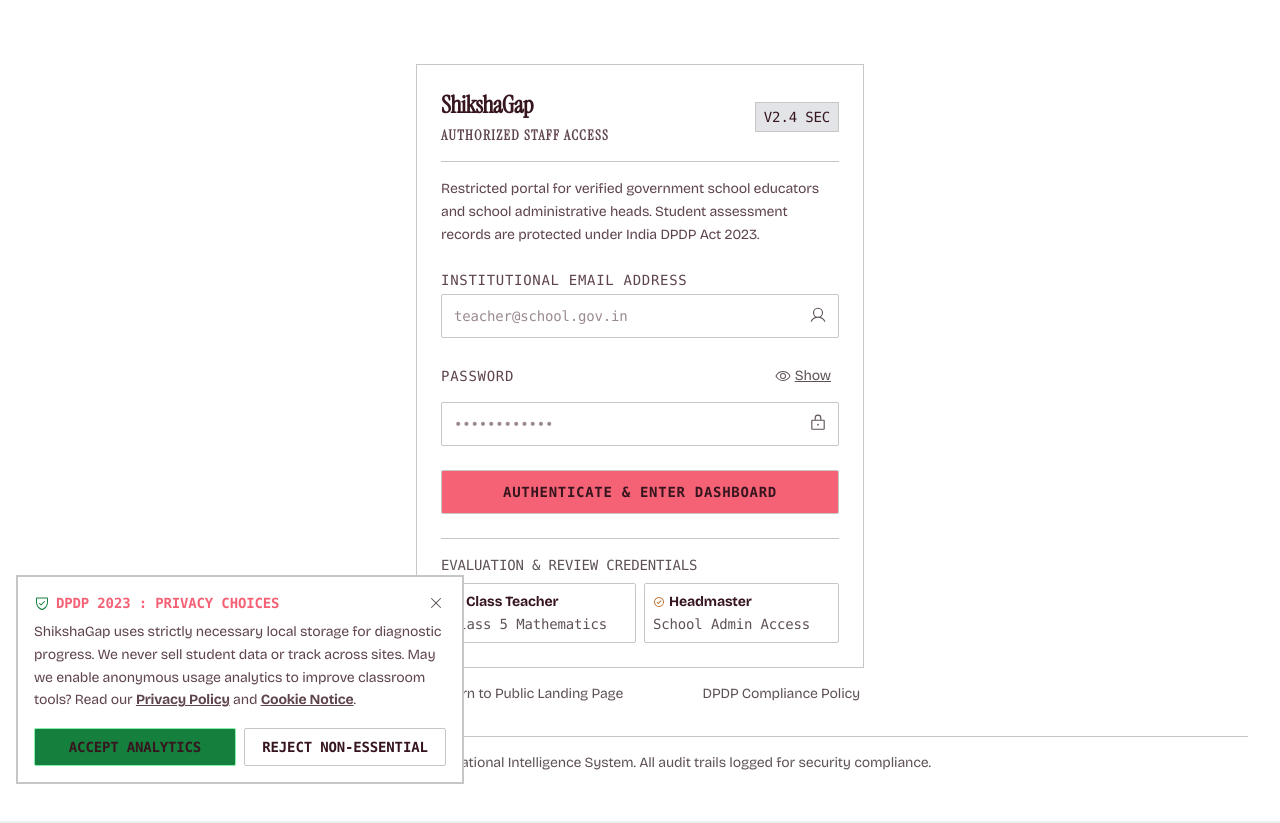
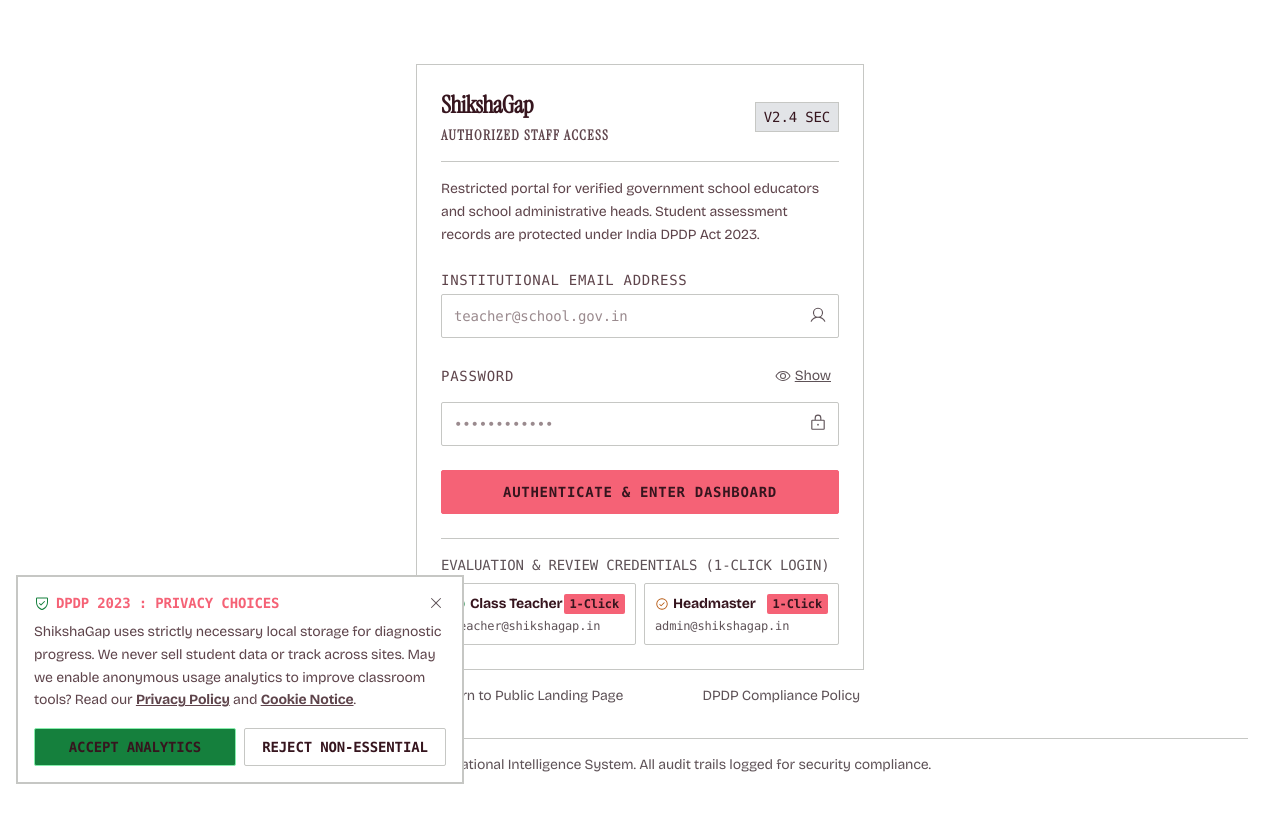
Before and after one commit to Shanmukhaaa4096/Shikshagap, a Next.js app: page /login in a window 1280 px wide. Built offline with nearby package versions, Linux system fonts and the light colour scheme; no server answers.

Commit message:
fix(auth): resolve two-click login bug, eliminate dark mode contrast conflicts, and add 1-click demo access

```diff
--- a/src/app/login/LoginForm.tsx
+++ b/src/app/login/LoginForm.tsx
@@ -14,8 +14,8 @@
   const [isLoading, setIsLoading] = useState(false);
   const [errorMessage, setErrorMessage] = useState<string | null>(null);
 
-  const handleSubmit = async (e: React.FormEvent) => {
-    e.preventDefault();
+  const submitWithCredentials = async (loginEmail: string, loginPassword: string) => {
+    if (isLoading) return;
     setIsLoading(true);
     setErrorMessage(null);
 
@@ -28,36 +28,50 @@
       const res = await fetch('/api/auth/login', {
         method: 'POST',
         headers: { 'Content-Type': 'application/json' },
-        body: JSON.stringify({ email, password }),
+        body: JSON.stringify({ email: loginEmail.trim(), password: loginPassword }),
       });
 
       const data = await res.json();
 
       if (!res.ok) {
         setErrorMessage(data.error || 'Authentication failed. Please check your credentials.');
+        setIsLoading(false);
         return;
       }
 
-      // Successful login
-      router.push(redirectUrl);
-      router.refresh();
+      // Hard navigation ensures session cookie is immediately sent to middleware/protected routes on first click
+      window.location.assign(redirectUrl);
     } catch {
       setErrorMessage('Network connection error. Please try again.');
-    } finally {
       setIsLoading(false);
     }
   };
 
-  const fillDemoTeacher = () => {
-    setEmail('teacher@shikshagap.in');
-    setPassword('ShikshaTeacher@2026');
-    setErrorMessage(null);
+  const handleSubmit = (e: React.FormEvent) => {
+    e.preventDefault();
+    submitWithCredentials(email, password);
   };
 
-  const fillDemoAdmin = () => {
-    setEmail('admin@shikshagap.in');
-    setPassword('ShikshaAdmin@2026');
+  const fillDemoTeacher = (autoSubmit = false) => {
+    const demoEmail = 'teacher@shikshagap.in';
+    const demoPass = 'ShikshaTeacher@2026';
+    setEmail(demoEmail);
+    setPassword(demoPass);
     setErrorMessage(null);
+    if (autoSubmit) {
+      submitWithCredentials(demoEmail, demoPass);
+    }
+  };
+
+  const fillDemoAdmin = (autoSubmit = false) => {
+    const demoEmail = 'admin@shikshagap.in';
+    const demoPass = 'ShikshaAdmin@2026';
+    setEmail(demoEmail);
+    setPassword(demoPass);
+    setErrorMessage(null);
+    if (autoSubmit) {
+      submitWithCredentials(demoEmail, demoPass);
+    }
   };
 
   return (
@@ -86,11 +100,11 @@
           {errorMessage && (
             <div
               role="alert"
-              className="mb-6 p-3 border border-primary bg-primary text-primary-foreground/10 text-foreground text-sm flex items-start gap-2"
+              className="mb-6 p-3 border border-[var(--status-urgent-border)] bg-[var(--status-urgent-bg)] text-foreground text-sm flex items-start gap-2 rounded-[2px]"
             >
-              <WarningCircle size={18} className="text-primary shrink-0 mt-0.5" />
+              <WarningCircle size={18} className="text-[var(--status-urgent)] shrink-0 mt-0.5" />
               <div>
-                <span className="font-bold text-primary">Access Denied: </span>
+                <span className="font-bold text-[var(--status-urgent)]">Access Denied: </span>
                 <span>{errorMessage}</span>
               </div>
             </div>
@@ -156,7 +170,7 @@
               <button
                 type="submit"
                 disabled={isLoading}
-                className="w-full min-h-[44px] bg-primary text-primary-foreground dark:bg-muted dark:text-foreground py-2.5 px-4 text-sm font-mono uppercase tracking-wider font-bold border border-border disabled:opacity-50 flex items-center justify-center"
+                className="w-full min-h-[44px] bg-primary text-primary-foreground py-2.5 px-4 text-sm font-mono uppercase tracking-wider font-bold border border-primary hover:opacity-95 disabled:opacity-50 flex items-center justify-center cursor-pointer rounded-[2px]"
               >
                 {isLoading ? 'Verifying Credentials...' : 'Authenticate & Enter Dashboard'}
               </button>
@@ -166,33 +180,45 @@
           {/* Quick Demo Credentials for Evaluation */}
           <div className="mt-6 pt-4 border-t border-border">
             <p className="text-sm font-mono uppercase text-muted-foreground dark:text-muted-foreground mb-2">
-              Evaluation & Review Credentials
+              Evaluation & Review Credentials (1-Click Login)
             </p>
             <div className="grid grid-cols-2 gap-2">
               <button
                 type="button"
-                onClick={fillDemoTeacher}
-                className="text-left p-2 border border-border hover:bg-muted dark:hover:bg-[#381f1c] text-sm"
+                onClick={() => fillDemoTeacher(true)}
+                className="text-left p-2.5 border border-border hover:bg-muted text-foreground text-sm rounded-[2px] transition-colors cursor-pointer group"
+                title="Click to sign in immediately as Class Teacher"
               >
-                <div className="font-bold flex items-center gap-1">
-                  <CheckCircle size={12} className="text-[var(--status-good)]" />
-                  <span>Class Teacher</span>
+                <div className="font-bold flex items-center justify-between">
+                  <div className="flex items-center gap-1">
+                    <CheckCircle size={14} className="text-[var(--status-good)]" />
+                    <span>Class Teacher</span>
+                  </div>
+                  <span className="text-xs font-mono px-1.5 py-0.5 bg-primary text-primary-foreground font-bold rounded-[2px]">
+                    1-Click
+                  </span>
                 </div>
-                <div className="text-muted-foreground dark:text-muted-foreground font-mono text-sm mt-0.5">
-                  Class 5 Mathematics
+                <div className="text-muted-foreground font-mono text-xs mt-1">
+                  teacher@shikshagap.in
                 </div>
               </button>
               <button
                 type="button"
-                onClick={fillDemoAdmin}
-                className="text-left p-2 border border-border hover:bg-muted dark:hover:bg-[#381f1c] text-sm"
+                onClick={() => fillDemoAdmin(true)}
+                className="text-left p-2.5 border border-border hover:bg-muted text-foreground text-sm rounded-[2px] transition-colors cursor-pointer group"
+                title="Click to sign in immediately as Headmaster"
               >
-                <div className="font-bold flex items-center gap-1">
-                  <CheckCircle size={12} className="text-[var(--status-warn)]" />
-                  <span>Headmaster</span>
+                <div className="font-bold flex items-center justify-between">
+                  <div className="flex items-center gap-1">
+                    <CheckCircle size={14} className="text-[var(--status-warn)]" />
+                    <span>Headmaster</span>
+                  </div>
+                  <span className="text-xs font-mono px-1.5 py-0.5 bg-primary text-primary-foreground font-bold rounded-[2px]">
+                    1-Click
+                  </span>
                 </div>
-                <div className="text-muted-foreground dark:text-muted-foreground font-mono text-sm mt-0.5">
-                  School Admin Access
+                <div className="text-muted-foreground font-mono text-xs mt-1">
+                  admin@shikshagap.in
                 </div>
               </button>
             </div>
```
